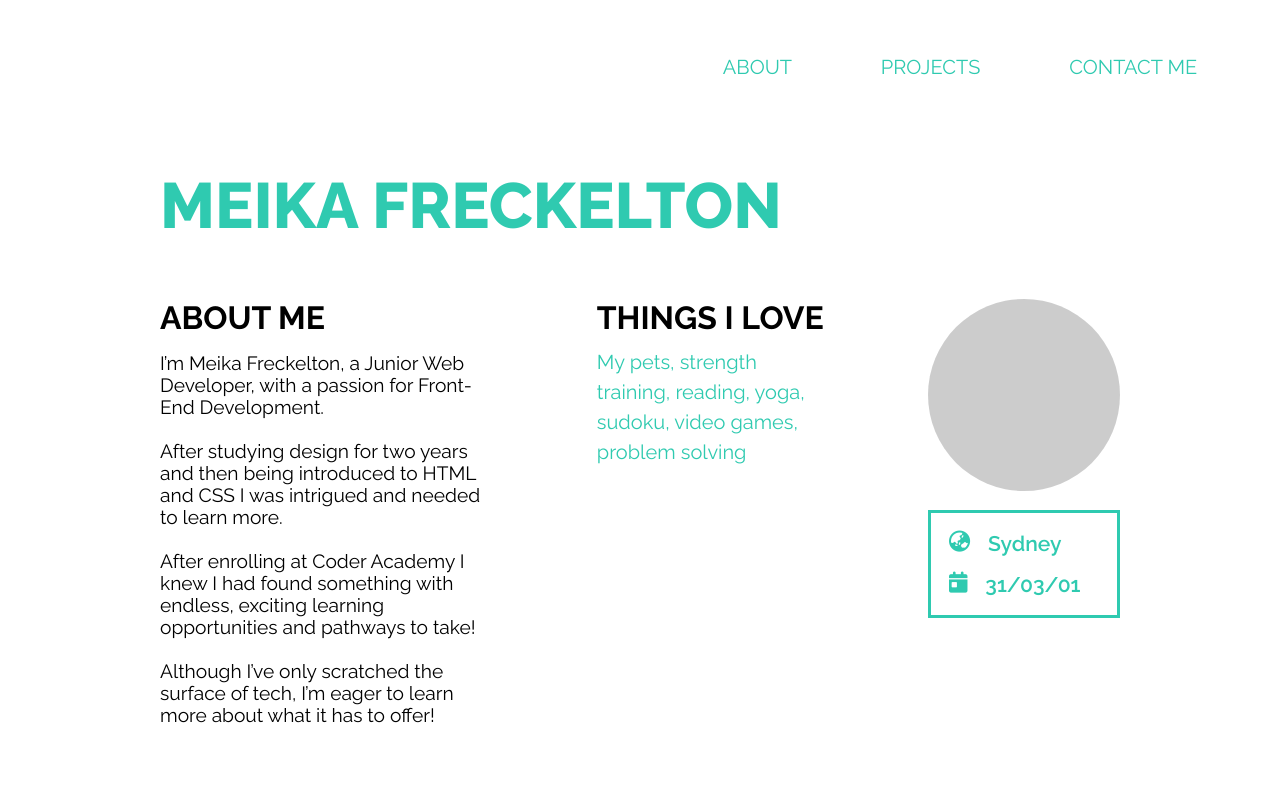
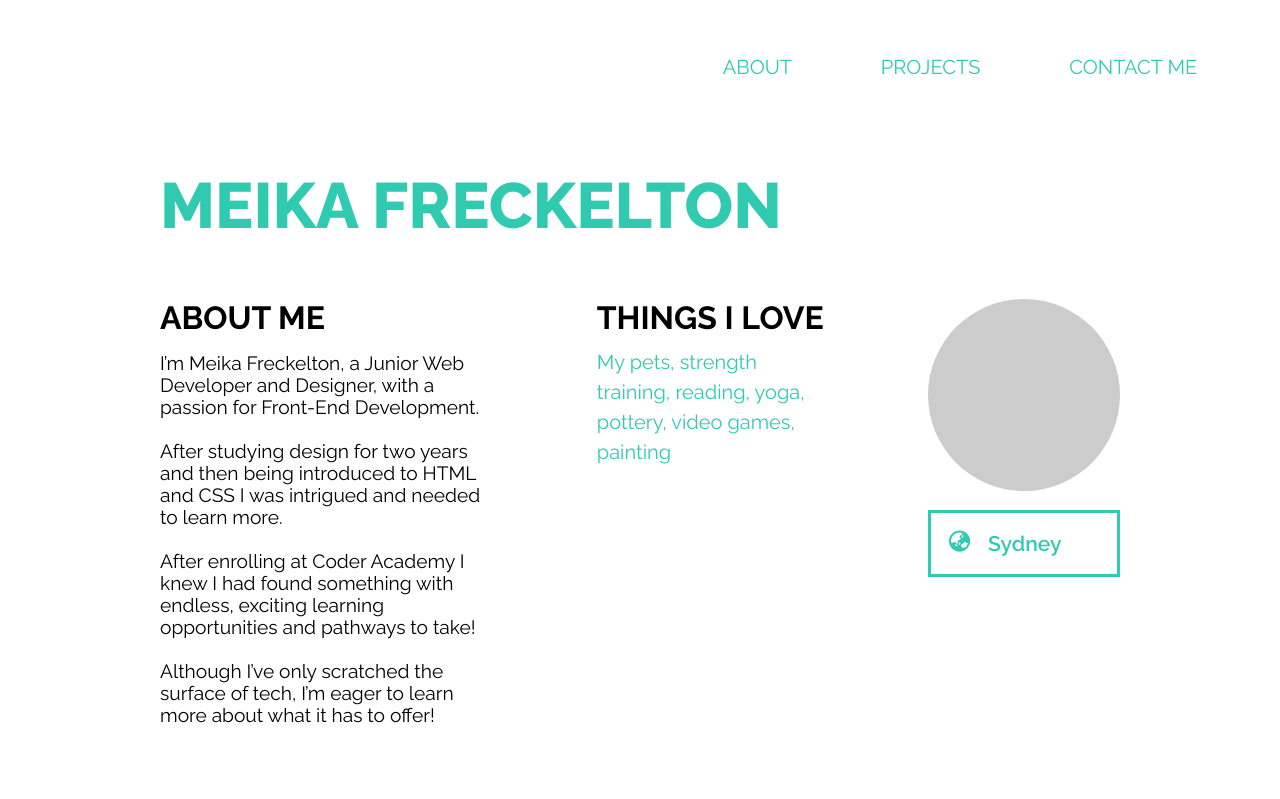
Before and after one commit to MeikaFreckelton/meika, a React (Create React App) app: page /about in a window 1280 px wide. Shown: the top 799 px of the page. Built offline with nearby package versions, Linux system fonts and the light colour scheme; a web font is replaced by a local one.

Commit message:
updating about me

```diff
--- a/src/components/About.js
+++ b/src/components/About.js
@@ -28,10 +28,10 @@ const About = () => {
                                 <i class="fas fa-globe-asia"></i>
                                 <p> &nbsp; Sydney</p>
                             </div>
-                            <div>
+                            {/* <div>
                                 <i class="fas fa-calendar-day"></i>
                                 <p> &nbsp; 31/03/01</p>
-                            </div>
+                            </div> */}
                         </div>
 
                     </div>
@@ -41,7 +41,7 @@ const About = () => {
                         <div className="aboutMe">
                             <h1>ABOUT ME</h1>
                             <p>
-                                I’m Meika Freckelton, a Junior Web Developer,
+                                I’m Meika Freckelton, a Junior Web Developer and Designer,
                                 with a passion for Front-End Development.<br /><br />
 
                                 After studying design for two years and then being
@@ -58,7 +58,7 @@ const About = () => {
 
                         <div className="interests">
                             <h1>THINGS I LOVE</h1>
-                            <p> My pets, strength training, reading, yoga, sudoku, video games, problem solving</p>
+                            <p> My pets, strength training, reading, yoga, pottery, video games, painting</p>
 
                         </div>
                     </div>
```
